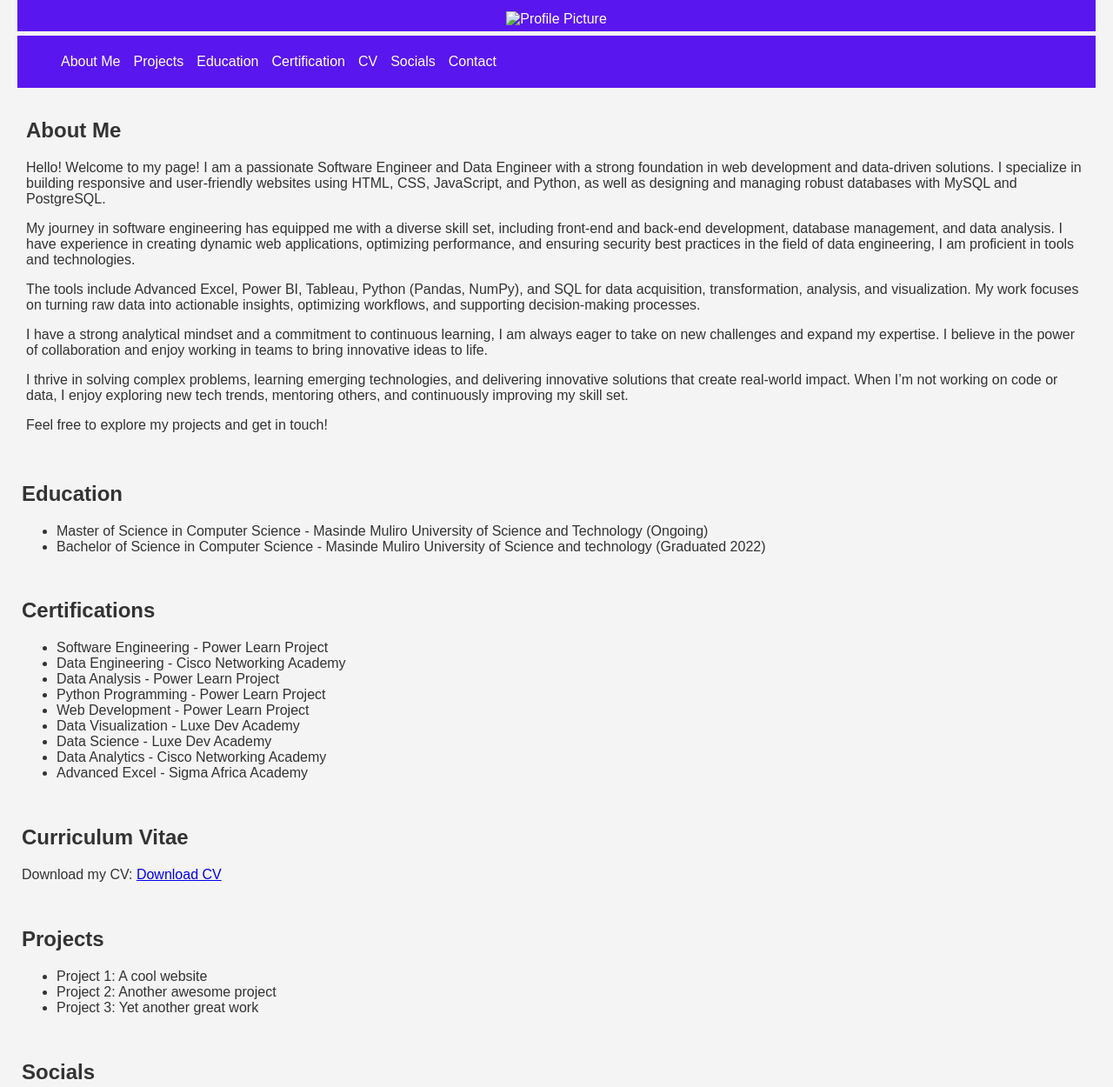
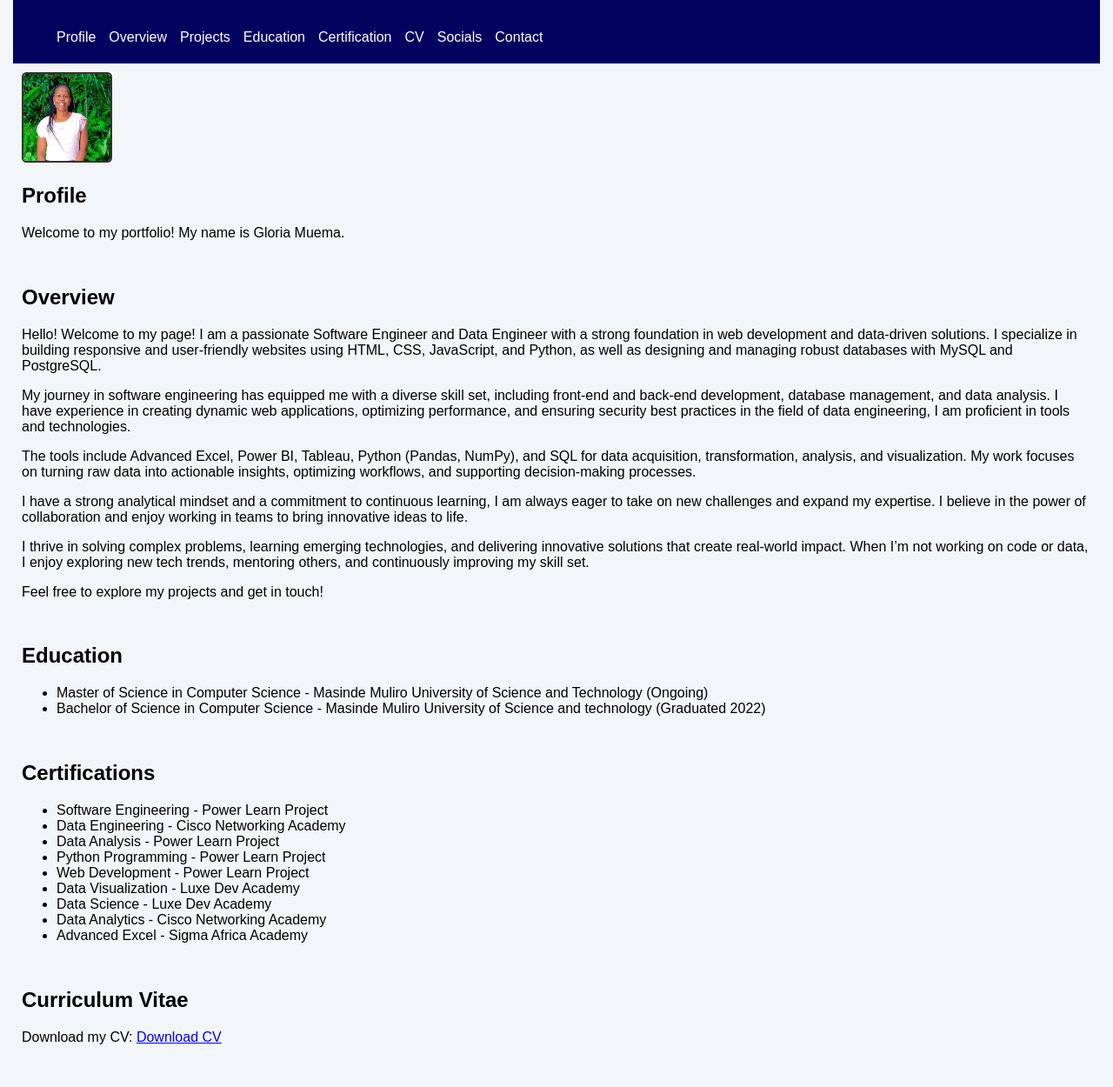
Before and after one commit to Gloriamuema/Portfolio-Website, a plain HTML site: page index.html in a window 1280 px wide. Shown: the part 126-1376 px from the top of the page at 87% size. Drawn offline with Linux system fonts and the light colour scheme.

Commit message:
additional changes

```diff
--- a/index.html
+++ b/index.html
@@ -3,20 +3,21 @@
 <head>
     <meta charset="UTF-8">
     <meta name="viewport" content="width=device-width, initial-scale=1.0">
-    <title>My Portfolio website</title>
+    <title>My Portfolio Website</title>
     <link rel="stylesheet" href="styles.css">
 
 </head>
 
     <header>
-        <h1>Welcome to My Portfolio</h1>
+        <h1>My Portfolio Website </h1>
         <p>Explore my work and get to know me better!</p>
-        <img src="profile.jpg" alt="Profile Picture" class="profile-pic">
+
         </header>
         <header>
         <nav>
             <ul>
-                <li><a href="#about">About Me</a></li>
+                <li><a href="#Profile">Profile</a></li>
+                <li><a href="#Overview">Overview</a></li>
                 <li><a href="#projects">Projects</a></li>
                 <li><a href="#Education">Education </a></li>
                 <li><a href="#Certifications">Certification </a></li>
@@ -27,8 +28,12 @@
         </nav>
     </header>
 <body>
-    <section id="about">
-        <h2>About Me</h2>
+    <section id="Profile">
+        <img src="profile.jpg" alt="Profile Picture" class="profile-pic">
+        <h2>Profile</h2>
+        <p>Welcome to my portfolio! My name is Gloria Muema.</section>
+    <section id="Overview">
+        <h2>Overview</h2>
         <p>Hello! Welcome to my page! I am a passionate Software Engineer
              and Data Engineer with a strong foundation in web development and data-driven solutions.
 I specialize in building responsive and user-friendly websites using HTML, CSS,
@@ -97,9 +102,9 @@ When I’m not working on code or data, I enjoy exploring new tech trends,
     <section id="projects">
         <h2>Projects</h2>
         <ul>
-            <li>Project 1: A cool website</li>
-            <li>Project 2: Another awesome project</li>
-            <li>Project 3: Yet another great work</li>
+            <li>Project 1: <a href="https://github.com/Gloriamuema/PANDAS" target="_blank">Data Science Project</a></li>
+            <li>Project 2:  <a href="https://github.com/Gloriamuema/HappyBirtdayCard" target="_blank">Android Project</a></li>
+            <li>Project 3: <a href="https://github.com/Gloriamuema/RProjects" target="_blank">R Programming Project</a></li>
         </ul>
     </section>
 
@@ -124,10 +129,6 @@ When I’m not working on code or data, I enjoy exploring new tech trends,
         <p>&copy; 2023 My Portfolio. All rights reserved.</p>
         <p>Designed by Gloria Muema</p>
         <p>Last updated: July 2025</p>
-</footer>
+        </footer>
 </body>
-
-
-
-
 </html>
--- a/styles.css
+++ b/styles.css
@@ -3,18 +3,29 @@ body {
     font-family: Arial, sans-serif;
     margin: 5px;
     padding: 10px;
-    background: #f4f4f4;
+    background-color: #f2f6f8;
+    /*background: #f4f4f4;
     color: #333;
-    justify-content: center;
+    justify-content: center;*/
+}
+/* Styling profile and styling the image */
+profile {
+    margin-top: 10px;
+}
+.profile-pic {
+    width: 100px; /* Adjusts size as needed */
+    height: 100px;
+    border-radius: 5%; /* Makes the image to look like a circle */
+    border: 2px solid #333; /* Adding the border */
 }
 
 /* Navigation */
 header {
-    background: #5a16ef;
+    background: #02025f;
     color: white;
     padding: 5px 10px;
     text-align: center;
-    margin: 5px ;
+    margin: 0;
     justify-content: center;
 
 }
```
Also changed, not shown: profile.jpg (added).
